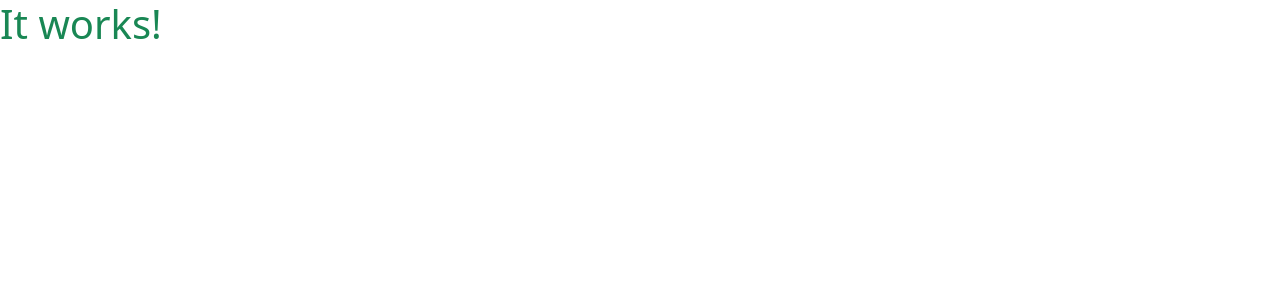
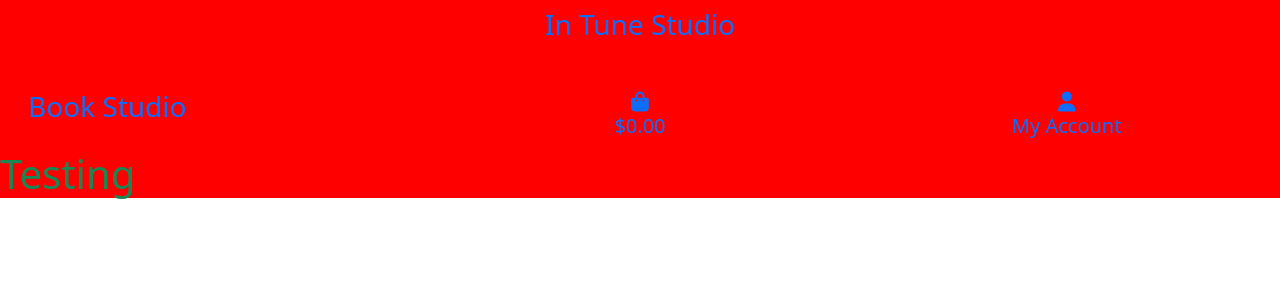
Before and after one commit to TomDillane/in-tune-studio, a Django app: page / in a window 1280 px wide. Shown: the top 300 px of the page. Run offline with Django 3.2, Linux system fonts and the light colour scheme; some libraries are stand-ins or nearby versions.

Commit message:
Set up NAV bar and linked static files

```diff
--- a/home/templates/home/index.html
+++ b/home/templates/home/index.html
@@ -2,5 +2,5 @@
 {% load static %}
 
 {% block content %}
-<h1 class="dispay-4 text-success">It works!</h1>
+<h1 class="home-head dispay-4 text-success">Testing</h1>
 {% endblock %}
--- a/in_tune_studio/settings.py
+++ b/in_tune_studio/settings.py
@@ -147,6 +147,10 @@ USE_TZ = True
 # https://docs.djangoproject.com/en/3.2/howto/static-files/
 
 STATIC_URL = '/static/'
+STATICFILES_DIRS = (os.path.join(BASE_DIR, 'static'),)
+
+MEDIA_URL = '/media/'
+MEDIA_ROOT = os.path.join(BASE_DIR, 'media')
 
 # Default primary key field type
 # https://docs.djangoproject.com/en/3.2/ref/settings/#default-auto-field
--- a/in_tune_studio/urls.py
+++ b/in_tune_studio/urls.py
@@ -15,9 +15,11 @@ Including another URLconf
 """
 from django.contrib import admin
 from django.urls import path, include
+from django.conf import settings
+from django.conf.urls.static import static
 
 urlpatterns = [
     path('admin/', admin.site.urls),
     path('accounts/', include('allauth.urls')),
     path('', include('home.urls')),
-]
+] + static(settings.MEDIA_URL, document_root=settings.MEDIA_ROOT)
--- /dev/null
+++ b/static/css/base.css
@@ -0,0 +1,4 @@
+.home-head {
+    background-color: red;
+    padding-top: 150px;
+}
--- a/templates/base.html
+++ b/templates/base.html
@@ -17,15 +17,14 @@
     {% block corecss %}
     <link href="https://cdn.jsdelivr.net/npm/bootstrap@5.0.2/dist/css/bootstrap.min.css" rel="stylesheet"
         integrity="sha384-EVSTQN3/azprG1Anm3QDgpJLIm9Nao0Yz1ztcQTwFspd3yD65VohhpuuCOmLASjC" crossorigin="anonymous">
+    <link rel="stylesheet" href="{% static 'css/base.css' %}">
     {% endblock %}
 
     {% block extra_css %}
     {% endblock %}
 
     {% block corejs %}
-    <script src="https://cdn.jsdelivr.net/npm/bootstrap@5.0.2/dist/js/bootstrap.bundle.min.js"
-        integrity="sha384-MrcW6ZMFYlzcLA8Nl+NtUVF0sA7MsXsP1UyJoMp4YLEuNSfAP+JcXn/tWtIaxVXM" crossorigin="anonymous">
-    </script>
+    <script src="https://kit.fontawesome.com/be55c1e366.js" crossorigin="anonymous"></script>
     <script src="https://cdn.jsdelivr.net/npm/@popperjs/core@2.9.2/dist/umd/popper.min.js"
         integrity="sha384-IQsoLXl5PILFhosVNubq5LC7Qb9DXgDA9i+tQ8Zj3iwWAwPtgFTxbJ8NT4GN1R8p" crossorigin="anonymous">
     </script>
@@ -39,8 +38,56 @@
 
     <title>In Tune Studio {% block extra_title %}{% endblock %}</title>
 </head>
+
 <body>
-    <header class="container-fluid fixed-top"></header>
+    <header class="container-fluid fixed-top">
+        <a href="{% url 'home' %}" class="nav-link text-center">
+            <h3>In Tune Studio</h3>
+        </a>
+        <div class="row mt-4">
+            <div class="col-4">
+                <a href="#" class="nav-link">
+                    <h3>Book Studio</h3>
+                </a>
+            </div>
+            <div class="col-4">
+                <a class="{% if grand_total %}text-info font-weight-bold{% else %}text-black{% endif %} nav-link"
+                    href="">
+                    <div class="text-center">
+                        <div><i class="fas fa-shopping-bag fa-lg"></i></div>
+                        <h5>
+                            {% if grand_total %}
+                            ${{ grand_total|floatformat:2 }}
+                            {% else %}
+                            $0.00
+                            {% endif %}
+                        </h5>
+                    </div>
+                </a>
+            </div>
+            <div class="col-4">
+                <a class="nav-link" href="#" id="user-options" data-bs-toggle="dropdown" aria-haspopup="true"
+                    aria-expanded="false">
+                    <div class="text-center">
+                        <div><i class="fas fa-user fa-lg"></i></div>
+                        <h5>My Account</h5>
+                    </div>
+                </a>
+                <div class="dropdown-menu border-0" aria-labelledby="user-options">
+                    {% if request.user.is_authenticated %}
+                    {% if request.user.is_superuser %}
+                    <a href="" class="dropdown-item">Product Changes</a>
+                    {% endif %}
+                    <a href="" class="dropdown-item">My Profile</a>
+                    <a href="{% url 'account_logout' %}" class="dropdown-item">Logout</a>
+                    {% else %}
+                    <a href="{% url 'account_signup' %}" class="dropdown-item">Register</a>
+                    <a href="{% url 'account_login' %}" class="dropdown-item">Login</a>
+                    {% endif %}
+                </div>
+            </div>
+        </div>
+    </header>
 
     {% if messages %}
     <div class="message-container"></div>
```
